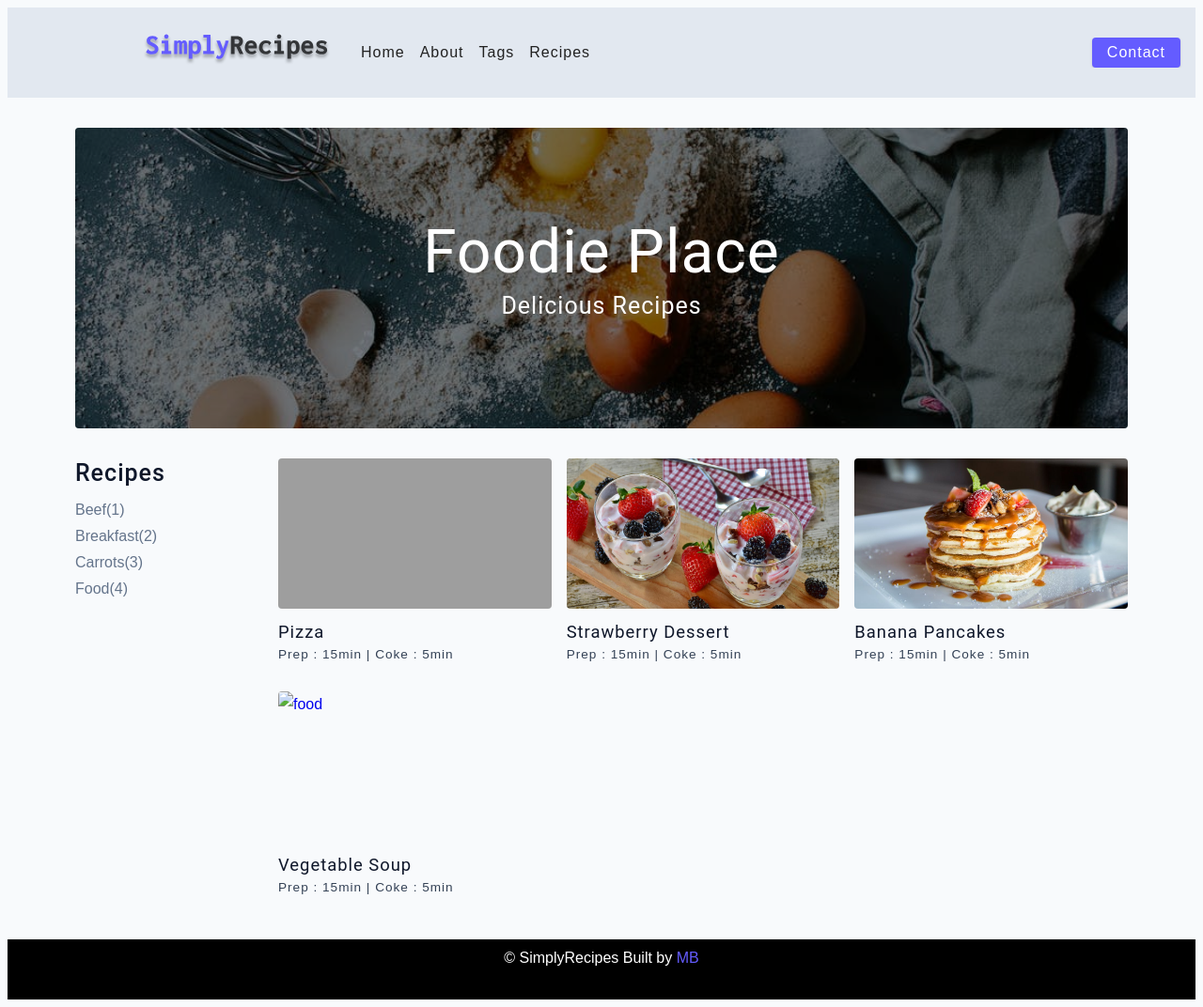
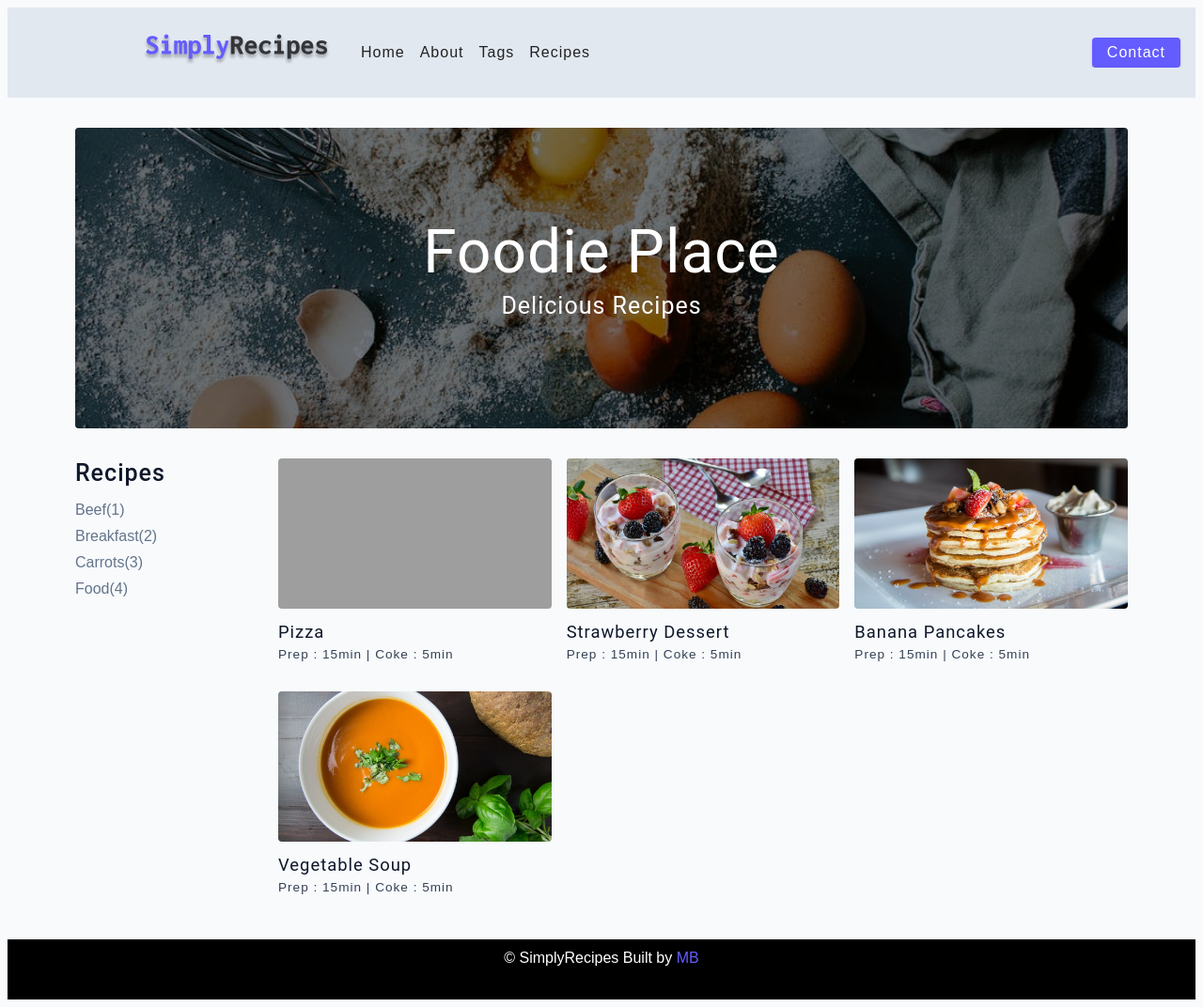
Before and after one commit to monnibhadu123/HTML-CSS-Project---HTML-CSS-Mini-Project-University---jatii8mj8cx3, a plain HTML site: page index.html in a window 1280 px wide. Shown: the whole page at 94% size. Drawn offline with Linux system fonts and the light colour scheme; grey boxes are pictures that could not be loaded.

Commit message:
Update index.html

```diff
--- a/index.html
+++ b/index.html
@@ -101,7 +101,8 @@
           <!-- single recipe end -->
            <!-- single recipe -->
           <a href="single-recipe.html" class="recipe">
-            <img src="./recipes/food.img.jpeg" alt="food"
+            <img src="https://github.com/monnibhadu123/HTML-CSS-Project---HTML-CSS-Mini-Project-University---jatii8mj8cx3/blob/master/food.img.jpeg?raw=true
+              " alt="food"
             class="img recipe-img">
             <h5>Vegetable Soup</h5>
             <p>Prep : 15min | Coke : 5min</p>
```
